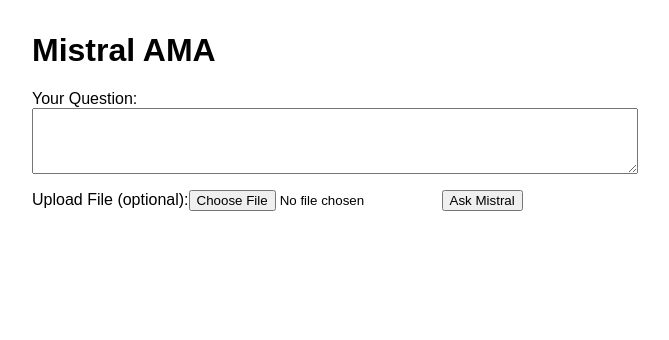
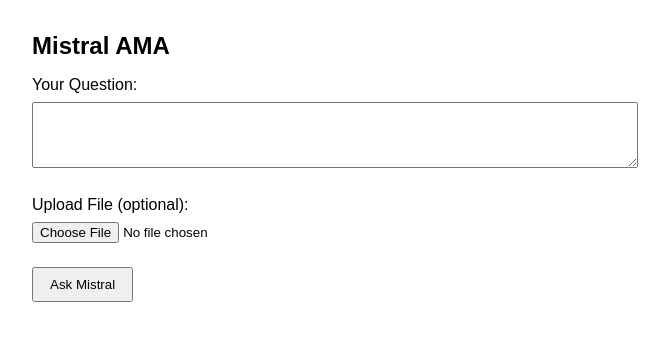
Before and after one commit to Fanu2/mistral-ama, a Next.js app: page / in a window 1280 px wide. Shown: the top 340 px of the page, without its empty margins (308-977 px from the left). Built offline with nearby package versions, Linux system fonts and the light colour scheme.

Commit message:
Fix type errors in ask.ts and remove unused error variable in index.tsx

```diff
--- a/pages/api/ask.ts
+++ b/pages/api/ask.ts
@@ -1,5 +1,5 @@
 import type { NextApiRequest, NextApiResponse } from "next";
-import formidable from "formidable";
+import formidable, { File } from "formidable";
 import fs from "fs/promises";
 
 // Disable default body parser for file uploads
@@ -9,25 +9,34 @@
   },
 };
 
-// Define minimal interface for files returned by formidable
-interface FormidableFile {
+// Define interface for formidable file
+interface FormidableFile extends File {
   filepath: string;
-  originalFilename?: string;
-  mimetype?: string;
-  size?: number;
+  originalFilename?: string | null;
+  mimetype?: string | null;
+  size: number;
 }
 
-type ParsedForm = {
-  fields: Record<string, string>;
+interface ParsedForm {
+  fields: Record<string, string | string[]>;
   files: Record<string, FormidableFile | FormidableFile[]>;
-};
+}
 
 async function parseForm(req: NextApiRequest): Promise<ParsedForm> {
-  const form = formidable({ multiples: false });
+  const form = formidable({
+    multiples: true, // Allow multiple files
+    keepExtensions: true, // Preserve file extensions
+  });
+
   return new Promise((resolve, reject) => {
     form.parse(req, (err, fields, files) => {
-      if (err) return reject(err);
-      resolve({ fields: fields as Record<string, string>, files: files as Record<string, FormidableFile | FormidableFile[]> });
+      if (err) {
+        return reject(err);
+      }
+      resolve({
+        fields: fields as Record<string, string | string[]>,
+        files: files as Record<string, FormidableFile | FormidableFile[]>,
+      });
     });
   });
 }
@@ -37,31 +46,52 @@
   res: NextApiResponse
 ) {
   if (req.method !== "POST") {
-    return res.status(405).json({ error: "Method not allowed" });
+    return res.status(405).json({ error: "Method Not Allowed" });
   }
 
   try {
     const { fields, files } = await parseForm(req);
-    const question = fields.question;
+
+    // Handle case where question might be an array
+    const question = Array.isArray(fields.question)
+      ? fields.question[0]
+      : fields.question;
 
     if (!question || typeof question !== "string") {
-      return res.status(400).json({ error: "Question is required" });
+      return res.status(400).json({ error: "Question is required and must be a string" });
     }
 
+    // Handle file safely
     const file = Array.isArray(files.file) ? files.file[0] : files.file;
     let fileContent = "";
 
-    if (file && "filepath" in file) {
-      fileContent = await fs.readFile(file.filepath, "utf8");
+    if (file && "filepath" in file && file.size > 0) {
+      try {
+        fileContent = await fs.readFile(file.filepath, "utf8");
+      } catch (readError) {
+        console.error("File read error:", readError);
+        return res.status(400).json({ error: "Failed to read uploaded file" });
+      }
     }
 
-    const fakeAnswer = `Echo: ${question}${
-      fileContent ? ` | File: ${fileContent.slice(0, 100)}...` : ""
-    }`;
+    const response = {
+      reply: `Echo: ${question}${fileContent ? ` | File: ${fileContent.slice(0, 100)}${fileContent.length > 100 ? "..." : ""}` : ""}`,
+    };
 
-    res.status(200).json({ reply: fakeAnswer });
+    return res.status(200).json(response);
   } catch (error) {
     console.error("API error:", error);
-    res.status(500).json({ error: "Internal server error" });
+    return res.status(500).json({ error: "Internal server error" });
+  } finally {
+    // Clean up uploaded files
+    const { files } = await parseForm(req);
+    const file = Array.isArray(files.file) ? files.file[0] : files.file;
+    if (file && "filepath" in file) {
+      try {
+        await fs.unlink(file.filepath).catch(() => {}); // Ignore cleanup errors
+      } catch (cleanupError) {
+        console.error("File cleanup error:", cleanupError);
+      }
+    }
   }
 }
--- a/pages/index.tsx
+++ b/pages/index.tsx
@@ -1,26 +1,31 @@
 import { useState, ChangeEvent, FormEvent } from "react";
 
 export default function Home() {
-  const [question, setQuestion] = useState("");
+  const [question, setQuestion] = useState<string>("");
   const [file, setFile] = useState<File | null>(null);
   const [response, setResponse] = useState<string>("");
-  const [loading, setLoading] = useState(false);
+  const [loading, setLoading] = useState<boolean>(false);
   const [error, setError] = useState<string | null>(null);
 
   const handleFileChange = (e: ChangeEvent<HTMLInputElement>) => {
-    const selectedFile = e.target.files?.[0] || null;
+    const selectedFile = e.target.files?.[0] ?? null;
     setFile(selectedFile);
   };
 
-  const handleSubmit = async (e: FormEvent) => {
+  const handleSubmit = async (e: FormEvent<HTMLFormElement>) => {
     e.preventDefault();
+    if (!question.trim()) {
+      setError("Question is required");
+      return;
+    }
+
     setLoading(true);
     setError(null);
     setResponse("");
 
     try {
       const formData = new FormData();
-      formData.append("question", question);
+      formData.append("question", question.trim());
       if (file) {
         formData.append("file", file);
       }
@@ -32,54 +37,91 @@
 
       if (!res.ok) {
         const errData = await res.json();
-        setError(errData.error || "An error occurred");
-        return;
+        throw new Error(errData.error || `HTTP error! status: ${res.status}`);
       }
 
       const data: { reply: string } = await res.json();
       setResponse(data.reply);
     } catch (err: unknown) {
       console.error("Submission error:", err);
-      setError("Failed to fetch response");
+      setError(err instanceof Error ? err.message : "Failed to fetch response");
     } finally {
       setLoading(false);
     }
   };
 
   return (
-    <main style={{ maxWidth: 600, margin: "2rem auto", fontFamily: "Arial, sans-serif" }}>
-      <h1>Mistral AMA</h1>
-      <form onSubmit={handleSubmit}>
-        <label htmlFor="question">Your Question:</label>
+    <main
+      style={{
+        maxWidth: 600,
+        margin: "2rem auto",
+        fontFamily: "Arial, sans-serif",
+        padding: "0 1rem",
+      }}
+    >
+      <h1 style={{ fontSize: "1.5rem", marginBottom: "1rem" }}>Mistral AMA</h1>
+      <form onSubmit={handleSubmit} aria-busy={loading}>
+        <div style={{ marginBottom: "1rem" }}>
+          <label htmlFor="question" style={{ display: "block", marginBottom: "0.5rem" }}>
+            Your Question:
+          </label>
           <textarea
             id="question"
             value={question}
-          onChange={(e) => setQuestion(e.target.value)}
+            onChange={(e: ChangeEvent<HTMLTextAreaElement>) => setQuestion(e.target.value)}
             rows={4}
-          style={{ width: "100%", marginBottom: 12 }}
+            style={{ width: "100%", marginBottom: "0.5rem", resize: "vertical" }}
             required
+            aria-invalid={error ? "true" : "false"}
+            disabled={loading}
           />
+        </div>
 
-        <label htmlFor="file">Upload File (optional):</label>
-        <input id="file" type="file" onChange={handleFileChange} style={{ marginBottom: 12 }} />
+        <div style={{ marginBottom: "1rem" }}>
+          <label htmlFor="file" style={{ display: "block", marginBottom: "0.5rem" }}>
+            Upload File (optional):
+          </label>
+          <input
+            id="file"
+            type="file"
+            onChange={handleFileChange}
+            style={{ marginBottom: "0.5rem" }}
+            disabled={loading}
+          />
+        </div>
 
-        <button type="submit" disabled={loading}>
+        <button
+          type="submit"
+          disabled={loading}
+          style={{
+            padding: "0.5rem 1rem",
+            cursor: loading ? "not-allowed" : "pointer",
+          }}
+          aria-disabled={loading}
+        >
           {loading ? "Processing..." : "Ask Mistral"}
         </button>
       </form>
 
-      {error && <p style={{ color: "red", marginTop: 12 }}>{error}</p>}
+      {error && (
+        <p style={{ color: "red", marginTop: "1rem" }} role="alert">
+          {error}
+        </p>
+      )}
       {response && (
         <section
           style={{
-            marginTop: 20,
+            marginTop: "1.5rem",
             whiteSpace: "pre-wrap",
             backgroundColor: "#f5f5f5",
-            padding: 12,
-            borderRadius: 6,
+            padding: "1rem",
+            borderRadius: "6px",
           }}
+          aria-live="polite"
         >
-          <strong>Response:</strong>
+          <strong style={{ display: "block", marginBottom: "0.5rem" }}>
+            Response:
+          </strong>
           <p>{response}</p>
         </section>
       )}
```
Lines whose indentation alone changed are shown as unchanged.
